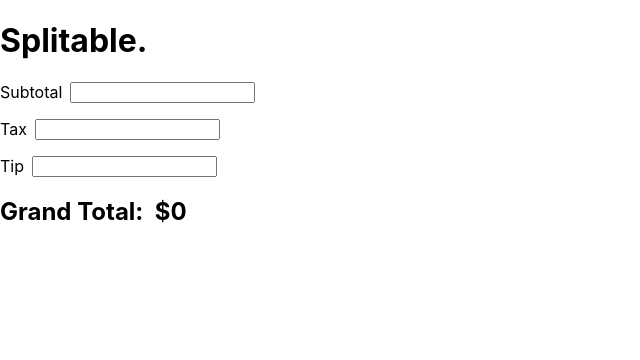
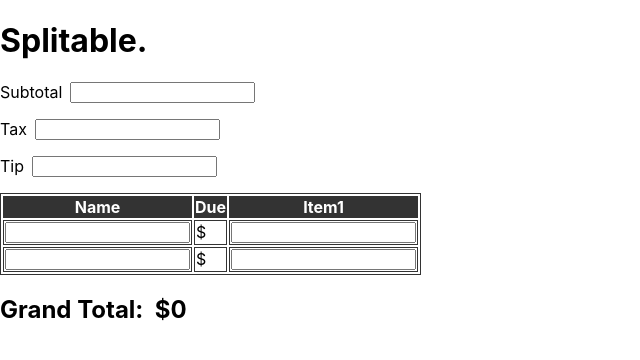
Before and after one commit to obliviga/splitable-react, a React (Create React App) app: page / in a window 1280 px wide. Shown: the top 360 px of the page, without its empty margins (0-640 px from the left). Built offline with nearby package versions, Linux system fonts and the light colour scheme.

Commit message:
adding table and row components

```diff
--- a/src/components/Main/Main.js
+++ b/src/components/Main/Main.js
@@ -1,6 +1,7 @@
 import React, { Component } from 'react';
 
 import Input from '../Input/Input';
+import Table from '../Table/Table';
 
 class Main extends Component {
   constructor(props) {
@@ -61,16 +62,12 @@ class Main extends Component {
           value={tip}
           onChange={event => this.updateTip(event)}
         />
+        <Table />
         <h2>
           Grand Total:
           &nbsp;$
           {total}
         </h2>
-        {/* <ul>
-          <li>
-            You tipped %{percentage}
-          </li>
-        </ul> */}
       </main>
     );
   }
--- /dev/null
+++ b/src/components/Table/Row.js
@@ -0,0 +1,70 @@
+import React, { Component } from 'react';
+import PropTypes from 'prop-types';
+
+import Input from '../Input/Input';
+
+// import './row.scss';
+
+class Row extends Component {
+  constructor(props) {
+    super(props);
+
+    this.state = {
+      name: '',
+      item1: '',
+    };
+  }
+
+  updateName(event) {
+    this.setState({
+      name: event.target.value,
+    });
+  }
+
+  updateItem1(event) {
+    this.setState({
+      item1: event.target.value,
+    });
+  }
+
+  render() {
+    const {
+      name,
+      item1,
+    } = this.state;
+
+    const due = (item1);
+
+    return (
+      <tr>
+        <td>
+          <Input
+            type="text"
+            value={name}
+            onChange={event => this.updateName(event)}
+          />
+        </td>
+        <td>
+          $
+          {due}
+        </td>
+        <td>
+          <Input
+            value={item1}
+            onChange={event => this.updateItem1(event)}
+          />
+        </td>
+      </tr>
+    );
+  }
+}
+
+export default Row;
+
+Row.propTypes = {
+  // label: PropTypes.string,
+};
+
+Row.defaultProps = {
+  // label: null,
+};
--- /dev/null
+++ b/src/components/Table/Table.js
@@ -0,0 +1,63 @@
+import React, { Component } from 'react';
+import PropTypes from 'prop-types';
+
+import Row from './Row';
+import Input from '../Input/Input';
+
+import './table.scss';
+
+class Table extends Component {
+  constructor(props) {
+    super(props);
+
+    // this.state = {
+    //   name: '',
+    //   item1: '',
+    // };
+  }
+
+  // updateName(event) {
+  //   this.setState({
+  //     name: event.target.value,
+  //   });
+  // }
+
+  // updateItem1(event) {
+  //   this.setState({
+  //     item1: event.target.value,
+  //   });
+  // }
+
+  render() {
+    // const {
+    //   name,
+    //   item1,
+    // } = this.state;
+
+    return (
+      <table>
+        <thead>
+          <tr>
+            <th>Name</th>
+            <th>Due</th>
+            <th>Item1</th>
+          </tr>
+        </thead>
+        <tbody>
+          <Row />
+          <Row />
+        </tbody>
+      </table>
+    );
+  }
+}
+
+export default Table;
+
+Table.propTypes = {
+  // label: PropTypes.string,
+};
+
+Table.defaultProps = {
+  // label: null,
+};
--- /dev/null
+++ b/src/components/Table/table.scss
@@ -0,0 +1,18 @@
+table,
+td {
+  border: 1px solid #333;
+
+  label {
+    margin-bottom: unset;
+  }
+
+  input {
+    margin-left: unset;
+  }
+}
+
+thead,
+tfoot {
+  background-color: #333;
+  color: #fff;
+}
```
